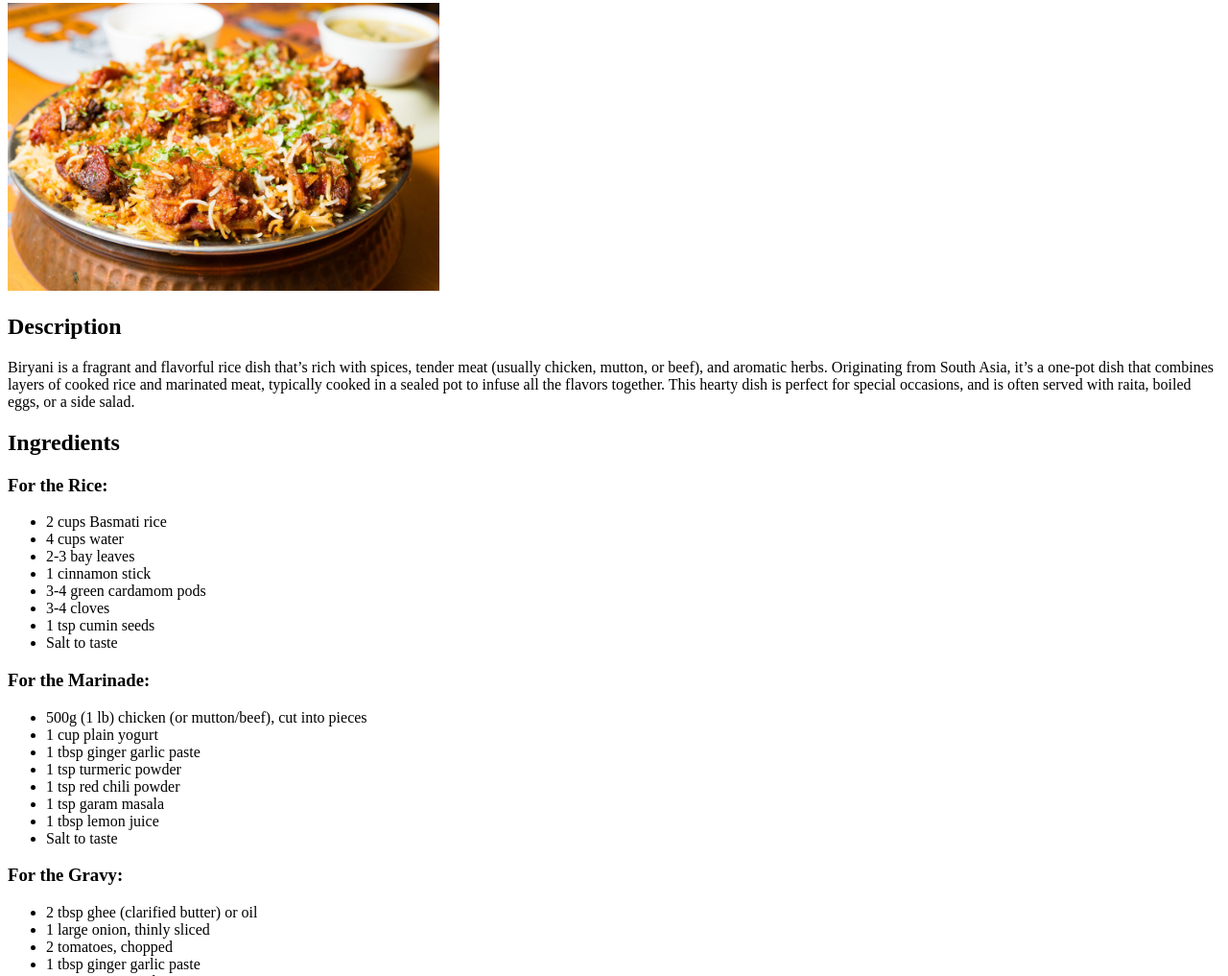
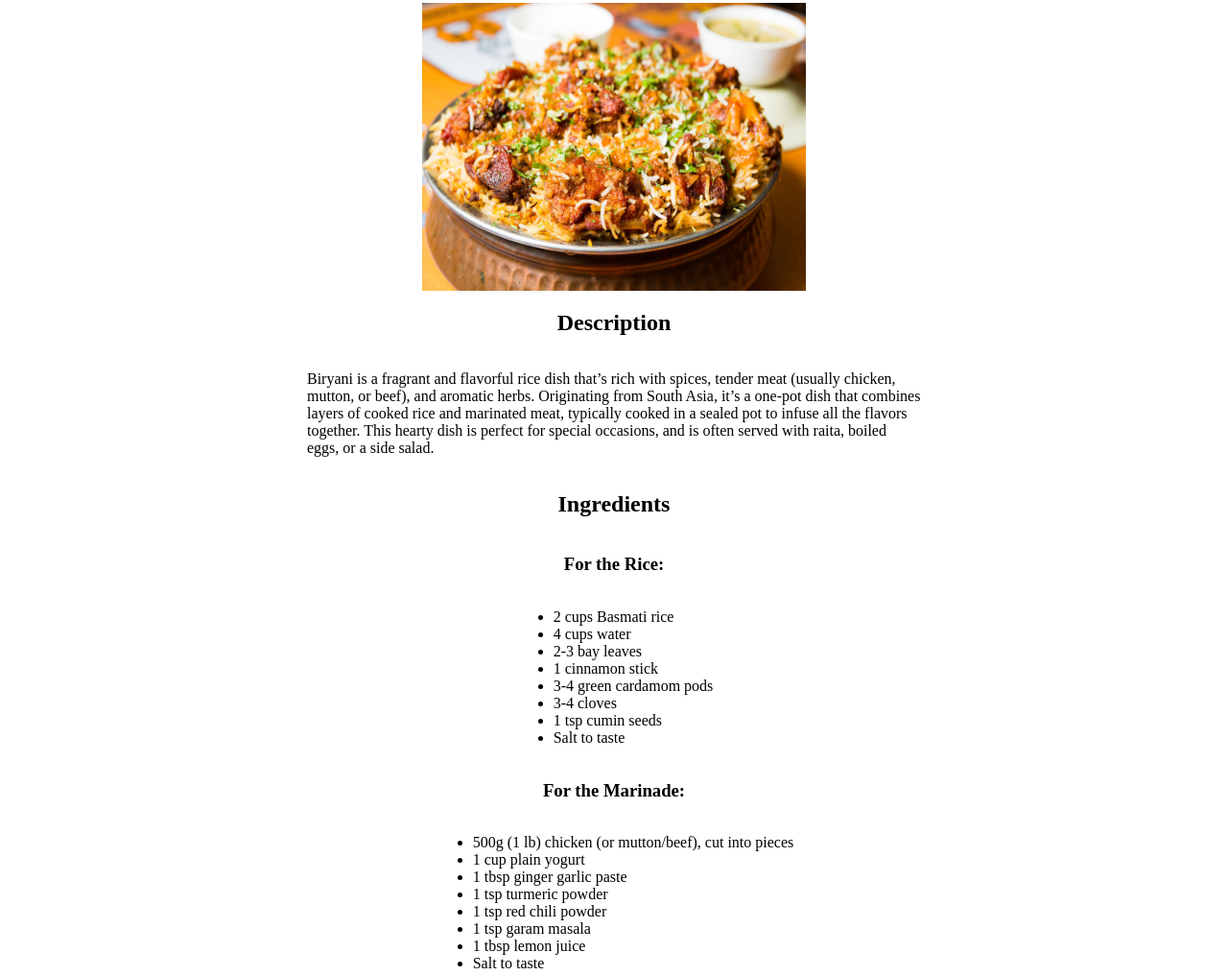
Before and after one commit to theusualfellow/recipes, a plain HTML site: page myRecipes/biryani.html in a window 1280 px wide. Shown: the part 85-1102 px from the top of the page at 96% size. Drawn offline with Linux system fonts and the light colour scheme.

Commit message:
Add style for the recipe

```diff
--- a/myRecipes/style.css
+++ b/myRecipes/style.css
@@ -1,5 +1,6 @@
 img{
     height: 300px;
+    width: 400px;
 }
 a{
     text-decoration: none;
@@ -17,3 +18,20 @@ a:hover{
     align-items: center;
 
 }
+.content{
+    display: flex;
+    width: 50vw;
+    flex-direction: column;
+    align-items: center;
+    justify-content: center;
+}
+.description{
+    display: flex;
+    flex-direction: column;
+    align-items: center;
+    justify-content: center;
+}
+.ingredients{
+    display: flex;
+    flex-direction: column;
+align-items: center;}
```
